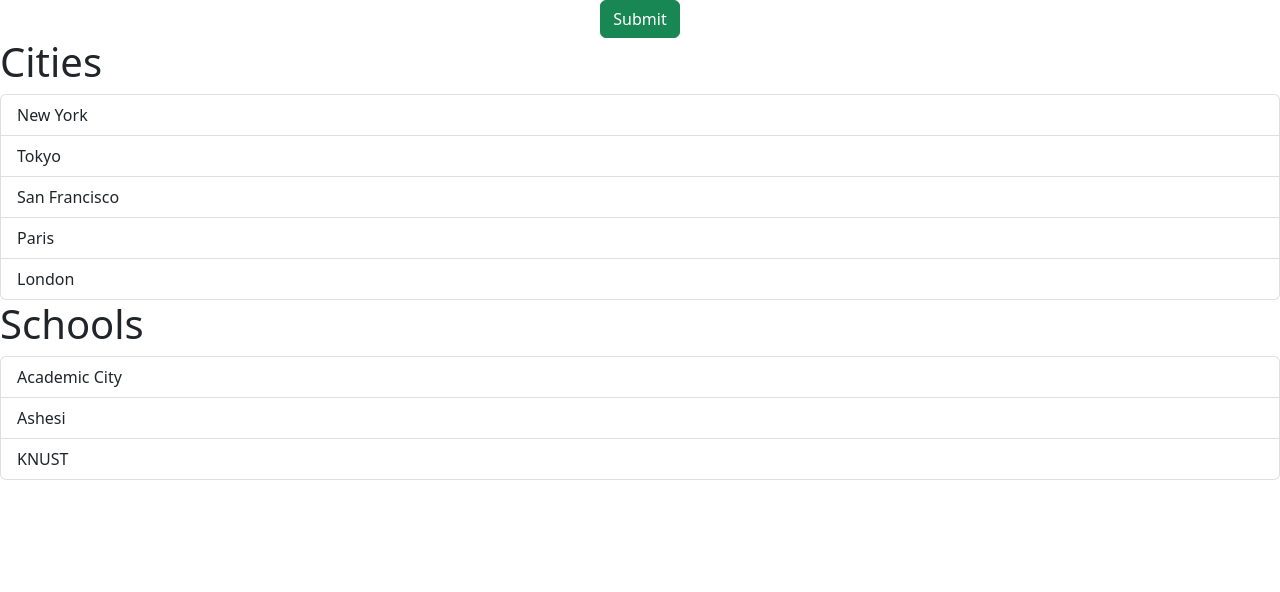
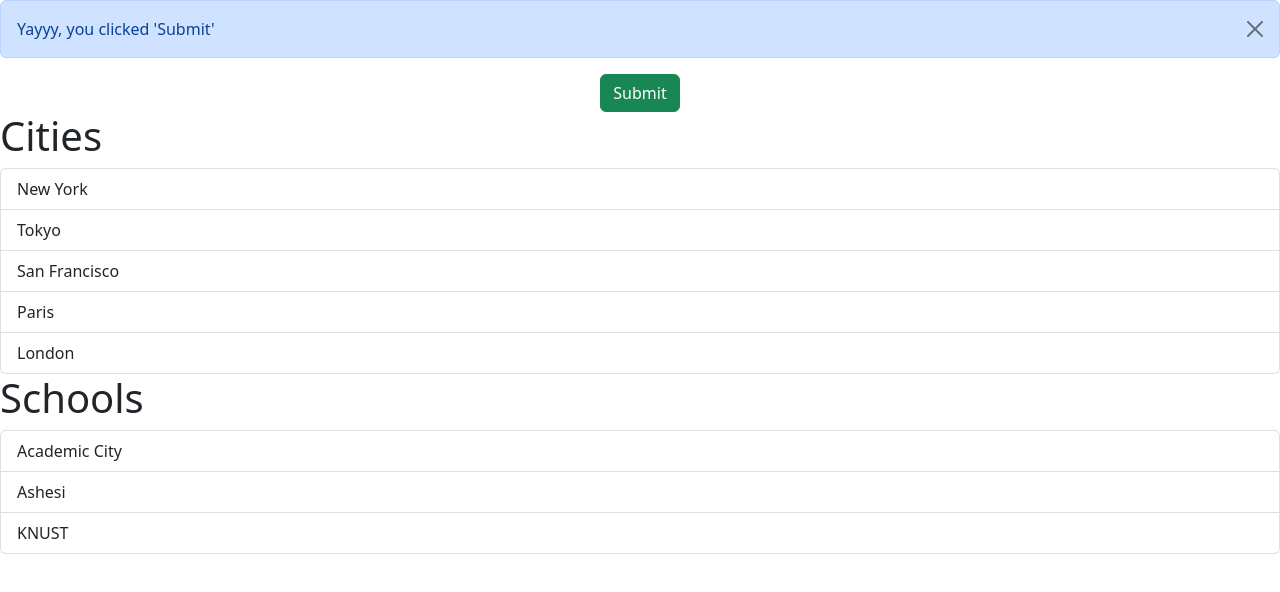
Before and after one commit to Danie-O/React-Tutorial, a React (Vite) app in the folder first-react-app/: page / in a window 1280 px wide. Both pictures are taken after a click on the button "Submit". Shown: the top 592 px of the page. Built offline with nearby package versions, Linux system fonts and the light colour scheme.

Commit message:
Fix bug in dismissing alert

```diff
--- a/first-react-app/src/App.tsx
+++ b/first-react-app/src/App.tsx
@@ -13,8 +13,8 @@
   const [alertVisible, setAlertVisibility] = useState(false);
 
   return (
-    <div>
-      {alertVisible && <Alert>Congrats, you clicked 'Submit'</Alert>}
+      <div>
+        {alertVisible && <Alert onClose={() => setAlertVisibility(false)}>Yayyy, you clicked 'Submit'</Alert>}
         <Button onClick={() => setAlertVisibility(true)}>
           Submit
         </Button>
--- a/first-react-app/src/components/Alert.tsx
+++ b/first-react-app/src/components/Alert.tsx
@@ -2,13 +2,16 @@
 
 interface Props {
     children: ReactNode;
+    onClose: () => void;
 }
 
-const Alert = ({children}: Props) => {
+const Alert = ({children, onClose}: Props) => {
     return (
         <>
-            <div className='alert alert-primary alert-dismissible'>{children}</div>
-            <button type="button" className="btn-close" data-bs-dismiss="alert" aria-label="Close"></button>
+            <div className='alert alert-primary alert-dismissible'>
+                {children}
+                <button type="button" className="btn-close" data-bs-dismiss="alert" aria-label="Close" onClick={onClose}></button>
+            </div>
         </>
         );
 }
--- a/first-react-app/src/components/Button.tsx
+++ b/first-react-app/src/components/Button.tsx
@@ -2,6 +2,7 @@
 
 interface Props {
     children: ReactNode;
+    state?: 'success' | 'secondary'
     onClick: () => void;
 }
 
@@ -11,8 +12,9 @@
         <>
             <center>
                 <button
-                    className={buttonState === true? "btn btn-success" : "btn btn-secondary "}
+                    className={buttonState === true? "btn btn-success" : "btn btn-secondary"}
                     onClick={() => {
+                        onClick();
                         setButtonState(true);
                     }}
                 >
```
